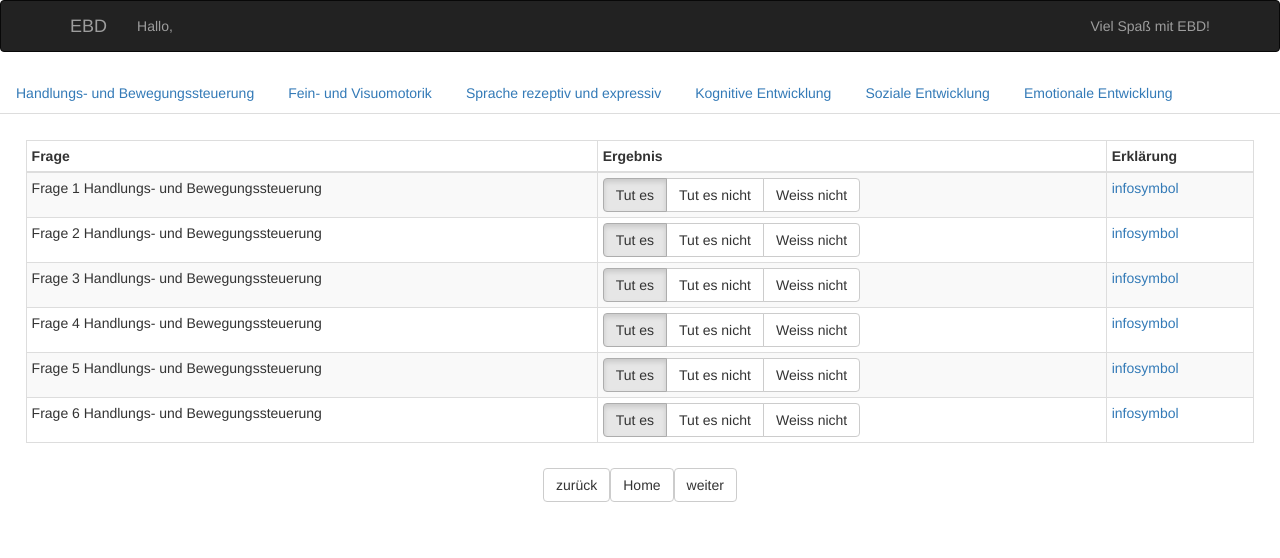
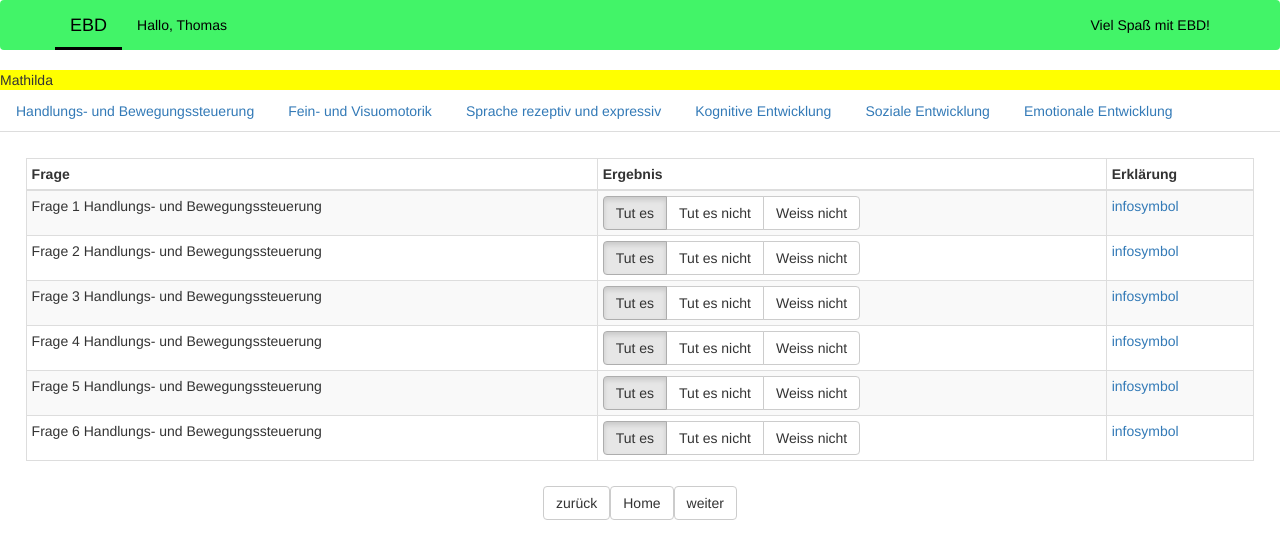
Before and after one commit to tomskyPotato/ebdreact, a React (Create React App) app: page /ebd in a window 1280 px wide. Shown: the top 558 px of the page. Built offline with nearby package versions, Linux system fonts and the light colour scheme.

Commit message:
tabs wird nicht markiert.

```diff
--- a/src/components/navbar.js
+++ b/src/components/navbar.js
@@ -1,22 +1,34 @@
 import React from 'react';
 import { Navbar } from 'react-bootstrap';
-import '../styles/App.css';
 
 const Navi = ({ currentUser }) => {
+
+  var stylesNavbar = {
+    "backgroundColor" : "#42f468",
+    "border"          : "none"
+  };
+  var stylesBrand = {
+    "color"           : "black",
+    "borderBottom"          : "solid"
+  };
+  var stylesText = {
+    "color"           : "black",
+  };
+
   return(
     <div className="flex-item flex-item-top">
-        <Navbar inverse collapseOnSelect >
-        <Navbar.Header>
-            <Navbar.Brand>
-            <a href="">EBD</a>
+        <Navbar inverse collapseOnSelect style={stylesNavbar}>
+        <Navbar.Header >
+            <Navbar.Brand pullLeft>
+            <a href="" style={stylesBrand}>EBD</a>
             </Navbar.Brand>
             <Navbar.Toggle />
         </Navbar.Header>
         <Navbar.Collapse>
-          <Navbar.Text>
+          <Navbar.Text style={stylesText}>
             Hallo, {currentUser}
           </Navbar.Text>
-          <Navbar.Text pullRight>
+          <Navbar.Text pullRight style={stylesText}>
             Viel Spaß mit EBD!
           </Navbar.Text>
         </Navbar.Collapse>
--- a/src/components/naviBereiche.js
+++ b/src/components/naviBereiche.js
@@ -1,6 +1,5 @@
 import React from 'react';
 import { Nav, NavItem } from 'react-bootstrap';
-import Fragen from '../data/bereiche.js';
 import Tabelle from './tabelle.js';
 import fragen from '../data/bereiche.js'
 
@@ -14,10 +13,11 @@ const NavItemComp = ({eventKey, onClick, frage}) => (
 
 const NaviBereich = ({ onClick, currentFragenID }) => (
   <div style={divStyle}>
-    <Nav bsStyle="tabs" autoFocus="false" activeKey={parseInt(currentFragenID)}>
+    <Nav bsStyle="tabs" autoFocus="false" activeKey={parseInt(currentFragenID, 10)}>
       {fragen.map(frag =>
         <NavItemComp
-          eventKey={frag.id}
+          key={parseInt(frag.id, 10)}
+          eventKey={parseInt(frag.titel, 10)}
           onClick={() => onClick(frag.id)}
           frage={frag.titel}
         />
--- a/src/containers/ebdContainer.js
+++ b/src/containers/ebdContainer.js
@@ -14,7 +14,6 @@ const findActiveUser = (storeState) => {
 }
 
 const findActiveUsersKind = (storeState) => {
-  console.log(storeState)
   if(storeState === null)
     return
   const name = storeState.map(item =>
@@ -26,7 +25,6 @@ const findActiveUsersKind = (storeState) => {
 }
 
 const findActiveFragen = (storeState) => {
-  console.log(storeState)
   if(storeState === null)
     return
   const frageID = storeState.map(item => {
--- a/src/data/index.js
+++ b/src/data/index.js
@@ -1,7 +1,7 @@
 export const user = [
     {
         "id": 0,
-        "active": false,
+        "active": true,
         "Vorname": "Thomas",
         "Nachname": "Lommel",
         "email": "thomas@ebd.de",
@@ -47,7 +47,7 @@ export const user = [
 export const kinder = [
     {
         "id": 0,
-        "active": false,
+        "active": true,
         "name": "Mathilda",
         "geschlecht": "w",
         "alter": 15
--- a/src/reducers/Fragen.js
+++ b/src/reducers/Fragen.js
@@ -5,7 +5,7 @@ const reducerFragen = (state = Fragen, action) => {
         case "FRAGEN_AUSWAHL":
             return state.map(frage =>
             (frage.id === action.id)
-                ? {...frage, active: !frage.active}
+                ? {...frage, active: true}
                 : {...frage, active: false}
             )
         default:
--- a/src/reducers/kinder.js
+++ b/src/reducers/kinder.js
@@ -5,7 +5,7 @@ const reducerKinder = (state = kinder, action) => {
         case "KINDERAUSWAHL":
             return state.map(kind =>
             (kind.id === action.id)
-                ? {...kind, active: !kind.active}
+                ? {...kind, active: true}
                 : {...kind, active: false}
             )
         default:
--- a/src/reducers/user.js
+++ b/src/reducers/user.js
@@ -5,7 +5,7 @@ const reducerUser = (state = user, action) => {
         case "DROP_DOWN_USER":
             return state.map(user =>
             (user.id === action.id)
-                ? {...user, active: !user.active}
+                ? {...user, active: true}
                 : {...user, active: false}
             )
         default:
--- a/src/styles/App.css
+++ b/src/styles/App.css
@@ -16,3 +16,7 @@ html {
   }
 
 }
+
+.custom-button{
+  background-color: green;
+}
```
